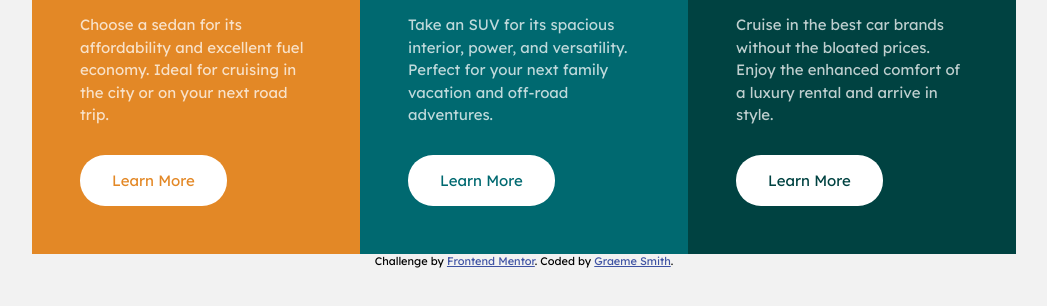
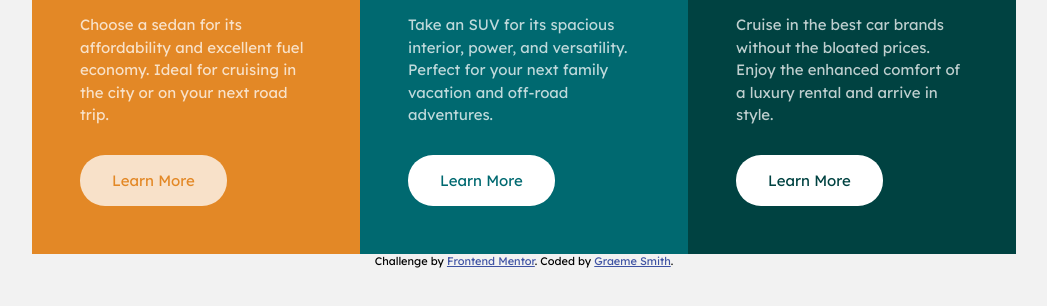
Before and after one commit to Graeme-Parker-Smith/3-column-preview-component, a plain HTML site: page index.html in a window 1280 px wide. In both pictures the pointer is over the element 269 px from the left and 540 px from the top of the page. Shown: the part 360-666 px from the top of the page, without its empty margins (116-1163 px from the left). Drawn offline with Linux system fonts and the light colour scheme.

Commit message:
style button

```diff
--- a/style.css
+++ b/style.css
@@ -86,7 +86,10 @@ body {
   position: relative;
   background: none;
   mix-blend-mode: screen;
+  cursor: pointer;
 }
+/* pseudo-element with mix-blend-mode allows transparent text that matches
+background color of parent container */
 .btn::before {
   content: "";
   position: absolute;
@@ -95,6 +98,9 @@ body {
   border-radius: 25px;
   mix-blend-mode: color-burn;
 }
+.btn:hover {
+  opacity: 0.75;
+}
 
 /* Desktop Styles */
 @media only screen and (min-width: 1024px) {
```
Lines whose indentation alone changed are shown as unchanged.
